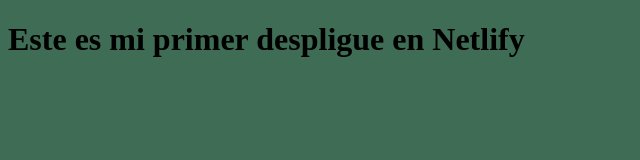
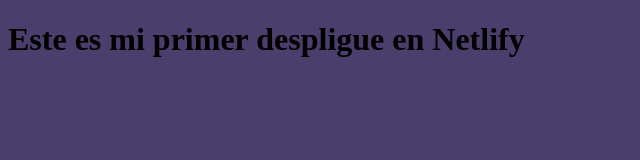
Before and after one commit to angelhere05/MiSegundoRepositorio, a plain HTML site: page index.html in a window 1280 px wide. Shown: the whole page, without its empty margins (0-640 px from the left). Drawn offline with Linux system fonts and the light colour scheme.

Commit message:
Cambiando color

```diff
--- a/index.html
+++ b/index.html
@@ -6,7 +6,7 @@
     <title>Document</title>
     <style>
         html, body {
-            background-color: rgb(63, 108, 84);
+            background-color: rgb(74, 63, 108);
         }
     </style>
 </head>
```
